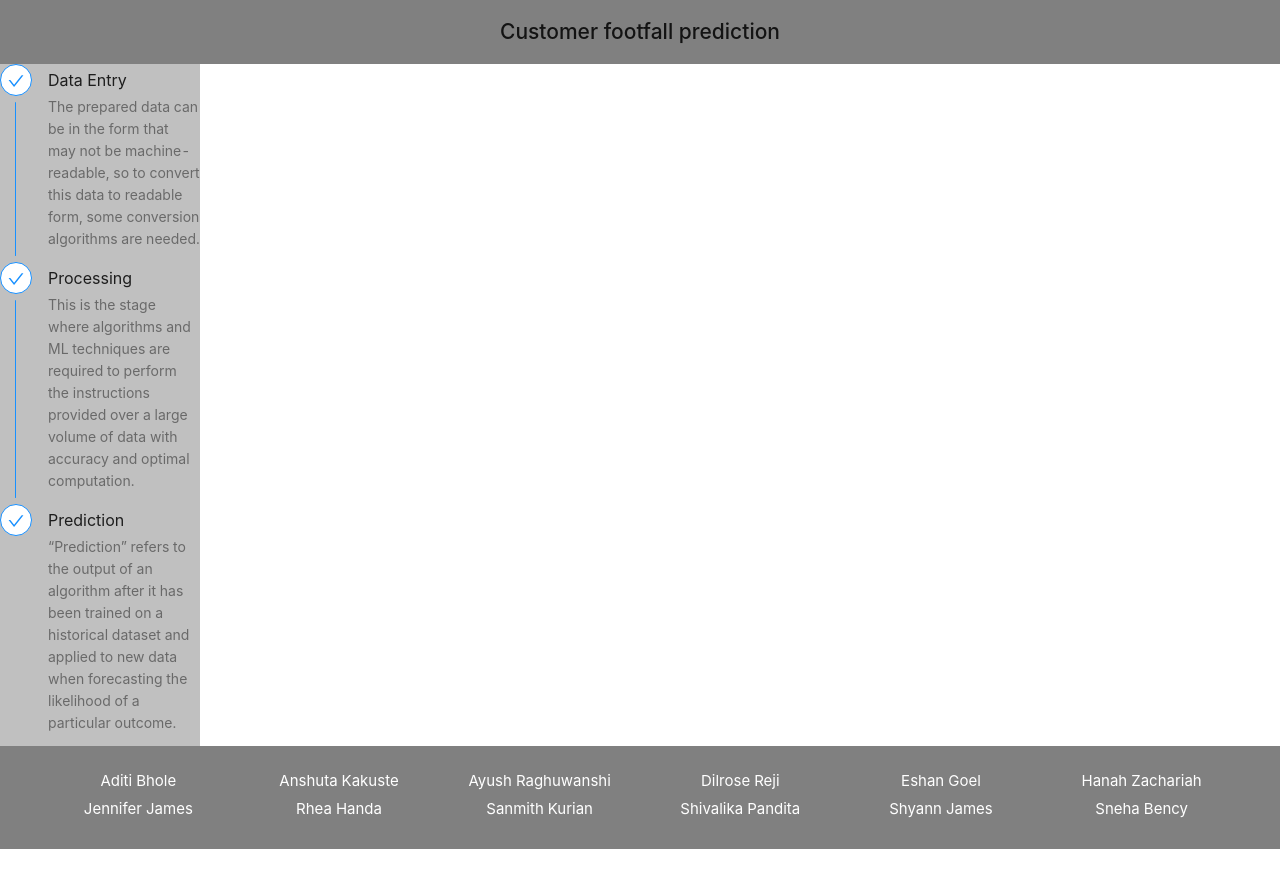
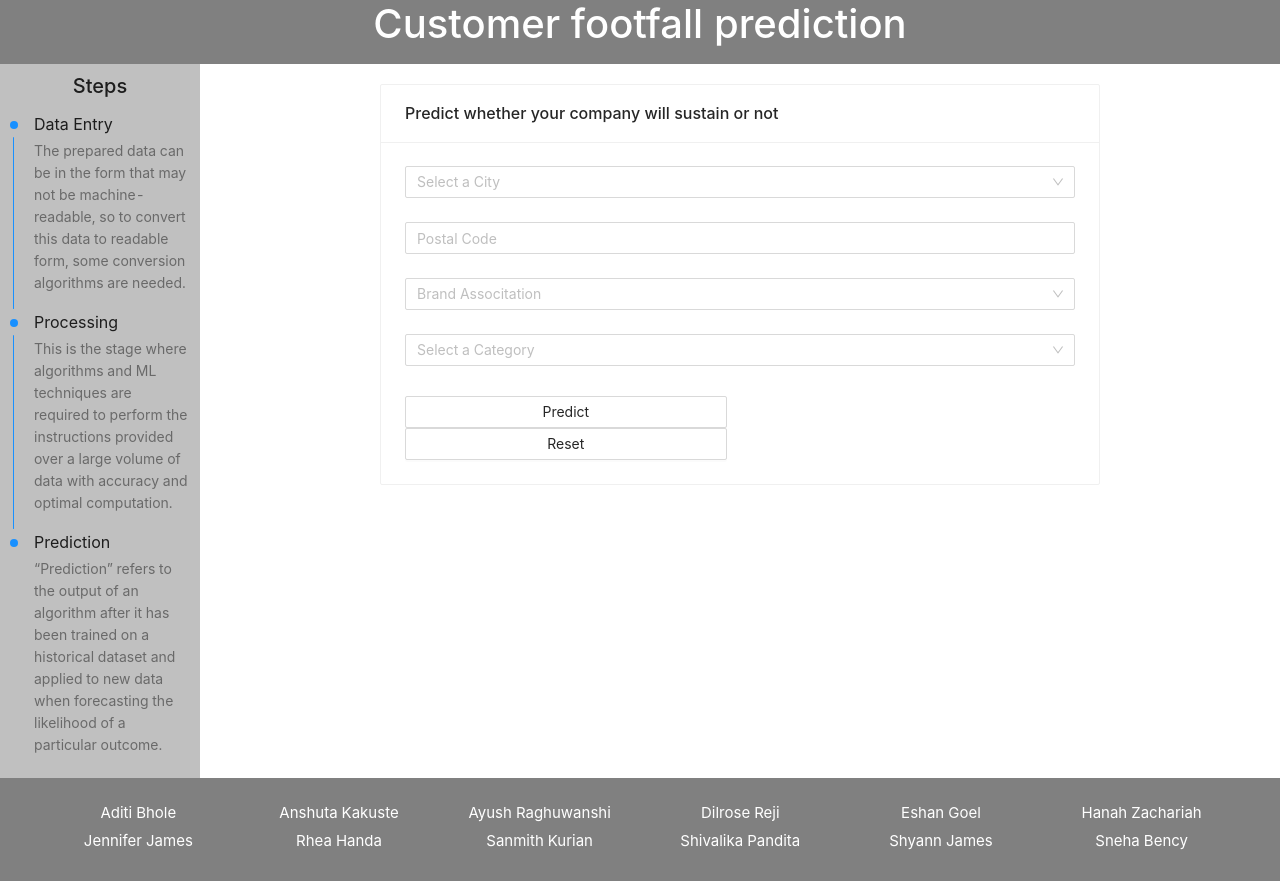
Before and after one commit to ayushraghuwanshi7500/ml-miniproject-sem6, a React (Create React App) app: page / in a window 1280 px wide. Before the commit the page ends 849 px from the top, so only its background shows below. Built offline with nearby package versions, Linux system fonts and the light colour scheme.

Commit message:
MainContent component added

```diff
--- a/package.json
+++ b/package.json
@@ -7,6 +7,7 @@
     "@testing-library/react": "^11.2.6",
     "@testing-library/user-event": "^12.8.3",
     "antd": "^4.15.1",
+    "clsx": "^1.1.1",
     "react": "^17.0.2",
     "react-dom": "^17.0.2",
     "react-scripts": "4.0.3",
--- a/public/index.html
+++ b/public/index.html
@@ -15,6 +15,7 @@
       user's mobile device or desktop. See https://developers.google.com/web/fundamentals/web-app-manifest/
     -->
     <link rel="manifest" href="%PUBLIC_URL%/manifest.json" />
+    <link rel="stylesheet" href="https://stackpath.bootstrapcdn.com/bootstrap/4.5.2/css/bootstrap.min.css" integrity="sha384-JcKb8q3iqJ61gNV9KGb8thSsNjpSL0n8PARn9HuZOnIxN0hoP+VmmDGMN5t9UJ0Z" crossorigin="anonymous" />
     <!--
       Notice the use of %PUBLIC_URL% in the tags above.
       It will be replaced with the URL of the `public` folder during the build.
--- a/src/App.css
+++ b/src/App.css
@@ -35,6 +35,6 @@
 [data-theme='dark'] .ant-layout-content {
   background: #ffffff;
 }
-> .code-box-demo > .ant-layout + .ant-layout {
+.code-box-demo > .ant-layout + .ant-layout {
   margin-top: 48px;
 }
--- a/src/App.js
+++ b/src/App.js
@@ -2,19 +2,24 @@ import './App.css';
 import { Layout } from 'antd';
 import SiderContent from './components/SiderContent';
 import FooterContent from './components/FooterContent';
+import MainContent from './components/MainContent';
 const { Header, Footer, Sider, Content } = Layout;
 function App() {
   return (
     <>
       <Layout>
         <Header>
-          <h1 style={{ textAlign: 'center' }}>Customer footfall prediction</h1>{' '}
+          <h1 style={{ textAlign: 'center', color: 'white' }}>
+            Customer footfall prediction
+          </h1>{' '}
         </Header>
         <Layout>
           <Sider>
             <SiderContent />
           </Sider>
-          <Content>Content</Content>
+          <Content>
+            <MainContent />
+          </Content>
         </Layout>
         <Footer>
           <FooterContent />
--- /dev/null
+++ b/src/components/MainContent.jsx
@@ -0,0 +1,149 @@
+import { Form, Card, Select, Input, InputNumber, Row, Col, Button } from 'antd';
+const { Option } = Select;
+
+const cityInput = [
+  'Brooklyn',
+  'New York',
+  'San Diego',
+  'San Antonio',
+  'Dallas'
+];
+
+const brandAssociation = ['Yes', 'No'];
+const categories = [
+  'Restaurants and Other Eating Places',
+  'Grocery Stores',
+  'Clothing Stores',
+  'Sporting Goods, Hobby and Musical Instrument Stores',
+  'Electronics and Appliance Stores',
+  'Automobile Dealers',
+  'Beer ,Wine, and Liquor Stores',
+  'Specialty Food Stores',
+  'Florists',
+  'Book Stores and News Dealers'
+];
+
+const MainContent = () => {
+  const [form] = Form.useForm();
+  const onFinish = (values) => {
+    console.log(values);
+  };
+
+  const onFinishFailed = (errorInfo) => {
+    console.log(errorInfo);
+  };
+  const onReset = () => {
+    form.resetFields();
+  };
+  return (
+    <Row>
+      <Col span={4}></Col>
+      <Col style={{ marginTop: 20 }} span={16}>
+        <Form
+          name='basic'
+          form={form}
+          initialValues={{ remember: true }}
+          onFinish={onFinish}
+          onFinishFailed={onFinishFailed}
+        >
+          <Card
+            // style={{ textAlign: 'center' }}
+            title='Predict whether your company will sustain or not'
+          >
+            <Form.Item
+              name='city'
+              rules={[
+                {
+                  required: true,
+                  message: 'Please input city!'
+                }
+              ]}
+            >
+              <Select
+                style={{ width: '100%' }}
+                name='city'
+                placeholder='Select a City'
+              >
+                {cityInput.map((city) => (
+                  <Option key={city} value={city}>
+                    {city}
+                  </Option>
+                ))}
+              </Select>
+            </Form.Item>
+
+            <Form.Item
+              name='postalCode'
+              rules={[
+                {
+                  required: true,
+                  message: 'Please input postal code!'
+                }
+              ]}
+            >
+              <InputNumber
+                style={{ width: '100%', textAlign: 'center' }}
+                placeholder='Postal Code'
+                name='postalCode'
+                type='number'
+                min='0'
+              />
+            </Form.Item>
+
+            <Form.Item
+              name='brand'
+              rules={[
+                {
+                  required: true,
+                  message: 'Please input postal code!'
+                }
+              ]}
+            >
+              <Select
+                style={{ width: '100%' }}
+                placeholder='Brand Associtation'
+                name='brand'
+              >
+                {brandAssociation.map((brand) => (
+                  <Option key={brand} value={brand}>
+                    {brand}
+                  </Option>
+                ))}
+              </Select>
+            </Form.Item>
+            <Form.Item
+              name='category'
+              rules={[
+                {
+                  required: true,
+                  message: 'Please input postal code!'
+                }
+              ]}
+            >
+              <Select
+                style={{ width: '100%' }}
+                placeholder='Select a Category'
+                name='category'
+              >
+                {categories.map((category) => (
+                  <Option key={category} value={category}>
+                    {category}
+                  </Option>
+                ))}
+              </Select>
+            </Form.Item>
+            <Button type='secondary' style={{ width: '48%' }} htmlType='submit'>
+              Predict
+            </Button>
+            <Button type='ghost' style={{ width: '4%' }}></Button>
+            <Button type='secondary' style={{ width: '48%' }} onClick={onReset}>
+              Reset
+            </Button>
+          </Card>
+        </Form>
+      </Col>
+    </Row>
+  );
+};
+
+export default MainContent;
--- a/src/components/SiderContent.jsx
+++ b/src/components/SiderContent.jsx
@@ -1,13 +1,14 @@
 import React from 'react';
-import { Steps, Divider } from 'antd';
+import { Steps } from 'antd';
 // const { Steps, Divider } = antd;
 
 const { Step } = Steps;
 
 const SiderContent = () => {
   return (
-    <div>
-      <Steps current={3} direction='vertical'>
+    <div style={{ margin: 10 }}>
+      <h5 style={{ textAlign: 'center' }}>Steps</h5>
+      <Steps progressDot current={3} direction='vertical'>
         <Step
           title='Data Entry'
           description='The prepared data can be in the form that may not be machine-readable, so to convert this data to readable form, some conversion algorithms are needed. '
--- a/src/index.js
+++ b/src/index.js
@@ -2,7 +2,6 @@ import React from 'react';
 import ReactDOM from 'react-dom';
 import './index.css';
 import App from './App';
-import reportWebVitals from './reportWebVitals';
 
 ReactDOM.render(
   <React.StrictMode>
```
Also changed, not shown: 1 other file (tests, documents, lock files or other folders).
